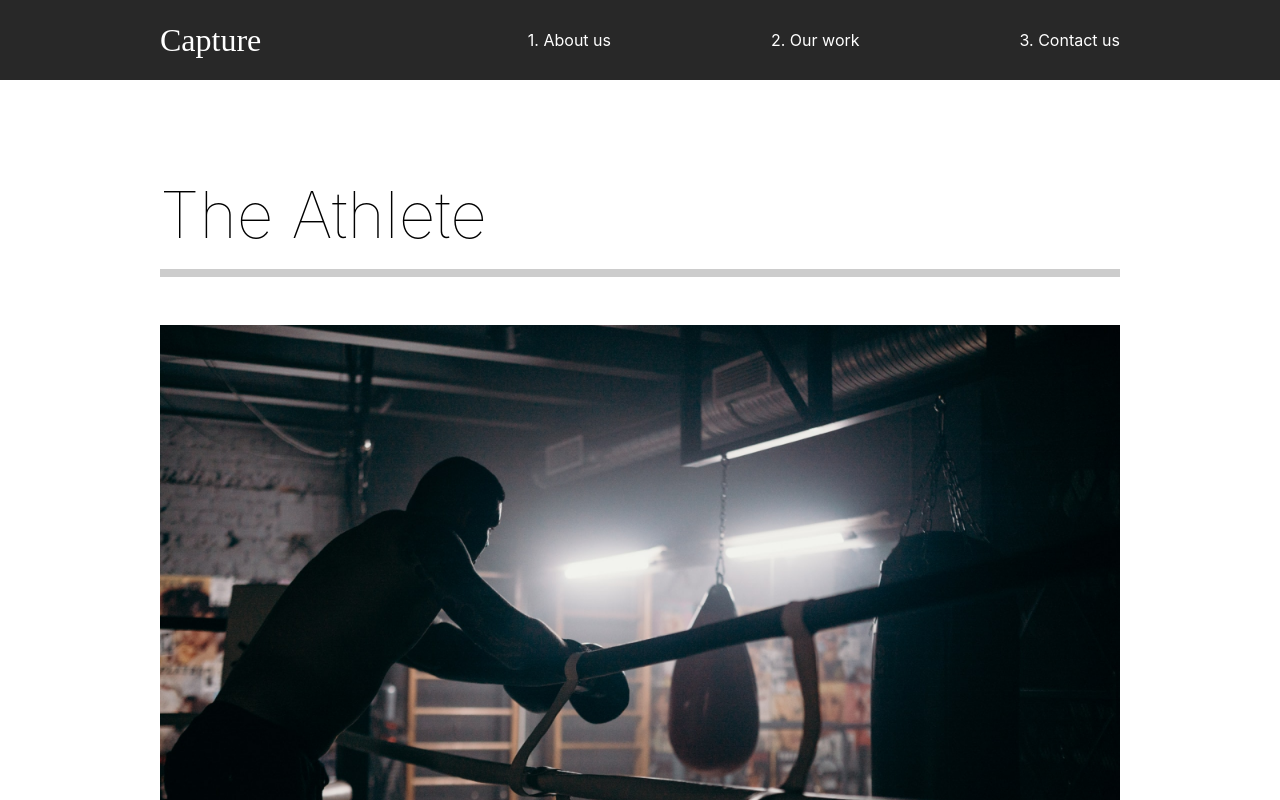
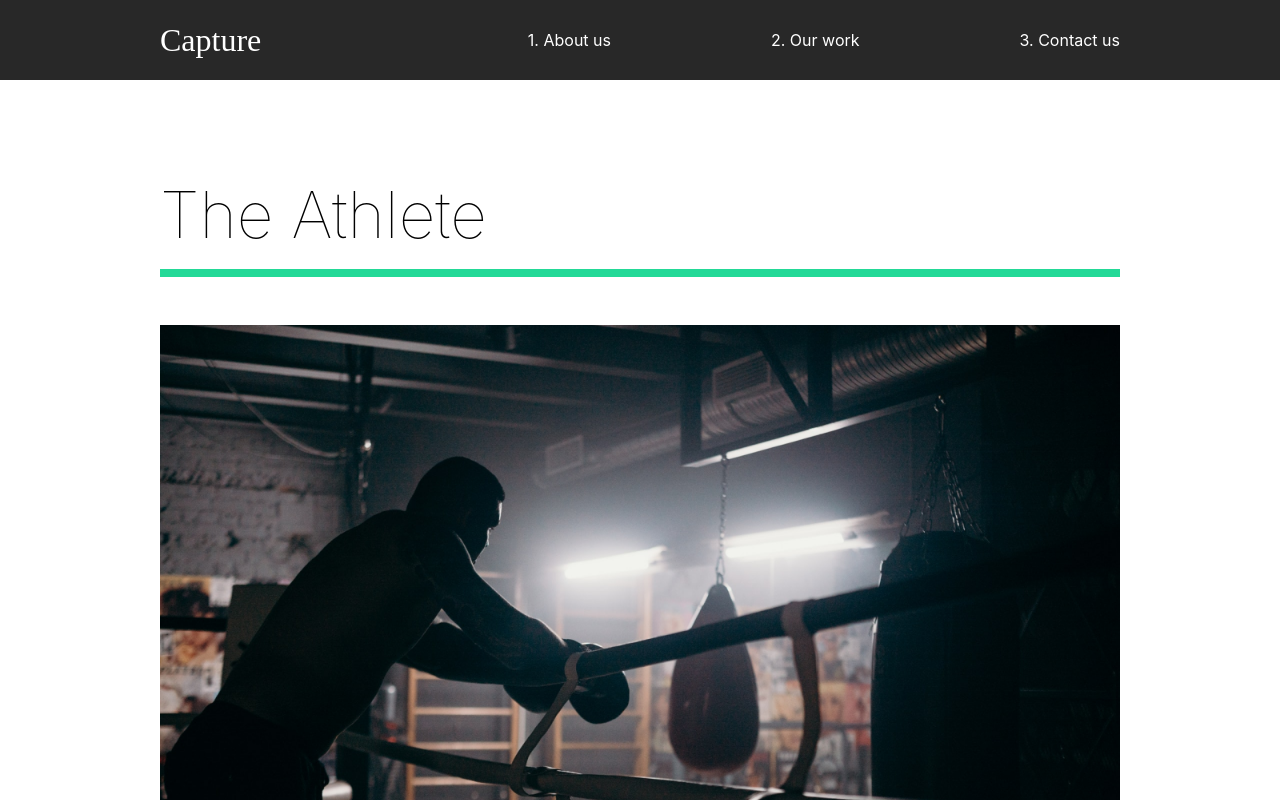
Before and after one commit to rigglet/deved-portfolio, a React (Create React App) app: page /work in a window 1280 px wide. Shown: the top 800 px of the page. Built offline with nearby package versions, Linux system fonts and the light colour scheme; the HTML template or start-up script is replaced by a standard one.

Commit message:
14. Our work animation

```diff
--- a/src/animation.js
+++ b/src/animation.js
@@ -7,14 +7,14 @@
     opacity: 1,
     y: 0,
     transition: {
-      duration: 1,
+      duration: 0.5,
       when: "beforeChildren",
       staggerChildren: 0.25,
     },
   },
   exit: {
     opacity: 0,
-    y: 300,
+    // y: 300,
     transition: {
       duration: 0.5,
     },
@@ -45,3 +45,26 @@
     transition: { duration: 0.75, ease: "easeOut" },
   },
 };
+
+export const lineAnim = {
+  hidden: { width: "0%" },
+  show: { width: "100%" },
+  transition: { duration: 1 },
+};
+
+export const slider = {
+  hidden: { x: "-130%", skew: "45deg" },
+  show: {
+    x: "100%",
+    skew: "0deg",
+    transition: { ease: "easeOut", duration: 1 },
+  },
+  transition: { duration: 1 },
+};
+export const sliderContainer = {
+  hidden: { opacity: 1 },
+  show: {
+    opacity: 1,
+    transition: { staggerChildren: 0.15, ease: "easeOut" },
+  },
+};
--- a/src/components/AboutSection.js
+++ b/src/components/AboutSection.js
@@ -1,5 +1,5 @@
 import home1 from "../img/home1.png";
-import { Layout, Description, Hide, Image } from "../styles/styles";
+import { Layout, Description, Hide } from "../styles/styles";
 //Framer motion
 import { motion } from "framer-motion";
 import { titleAnimation, fade, photoAnimation } from "../animation";
--- a/src/pages/OurWork.js
+++ b/src/pages/OurWork.js
@@ -8,7 +8,14 @@
 
 //animations
 import { motion } from "framer-motion";
-import { pageAnimation } from "../animation";
+import {
+  pageAnimation,
+  fade,
+  photoAnimation,
+  lineAnim,
+  slider,
+  sliderContainer,
+} from "../animation";
 
 const OurWork = () => {
   return (
@@ -20,16 +27,29 @@
         exit="exit"
         style={{ background: "#fff" }}
       >
+        <motion.div variants={sliderContainer}>
+          <Frame1 variants={slider}></Frame1>
+          <Frame2 variants={slider}></Frame2>
+          <Frame3 variants={slider}></Frame3>
+          <Frame4 variants={slider}></Frame4>
+        </motion.div>
         <Movie>
-          <h2>The Athlete</h2>
-          <div className="line"></div>
+          <motion.h2 variants={fade}>The Athlete</motion.h2>
+          <motion.div className="line" variants={lineAnim}></motion.div>
           <Link to="/work/the-athlete">
-            <img src={athlete} alt="athlete" />
+            <Hide>
+              <motion.img
+                variants={photoAnimation}
+                src={athlete}
+                alt="athlete"
+              />
+            </Hide>
           </Link>
         </Movie>
         <Movie>
           <h2>The Racer</h2>
           <div className="line"></div>
+
           <Link to="/work/the-racer">
             <img src={theracer} alt="The Racer" />
           </Link>
@@ -59,7 +79,7 @@
   padding-bottom: 10rem;
   .line {
     height: 0.5rem;
-    background: #cccccc;
+    background: #23d997;
     margin-bottom: 3rem;
   }
   img {
@@ -69,4 +89,28 @@
   }
 `;
 
+const Hide = styled.div`
+  overflow: hidden;
+`;
+
+//Frame Animation
+const Frame1 = styled(motion.div)`
+  position: fixed;
+  left: 0;
+  top: 10%;
+  width: 100%;
+  height: 100vh;
+  background: #fffebf;
+  z-index: 2;
+`;
+const Frame2 = styled(Frame1)`
+  background: #ff8efb;
+`;
+const Frame3 = styled(Frame1)`
+  background: #8ed2ff;
+`;
+const Frame4 = styled(Frame1)`
+  background: #8effa0;
+`;
+
 export default OurWork;
```
Also changed, not shown: 1 other file (tests, documents, lock files or other folders).
